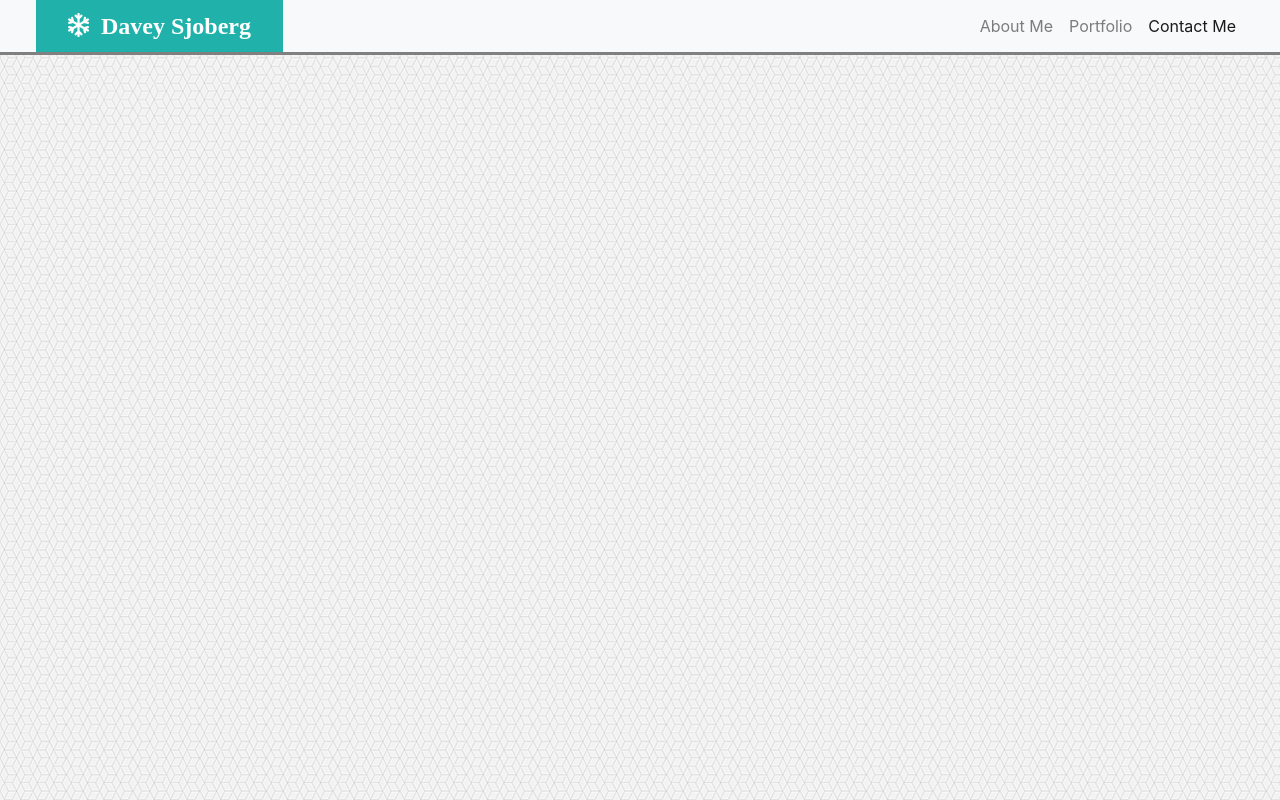
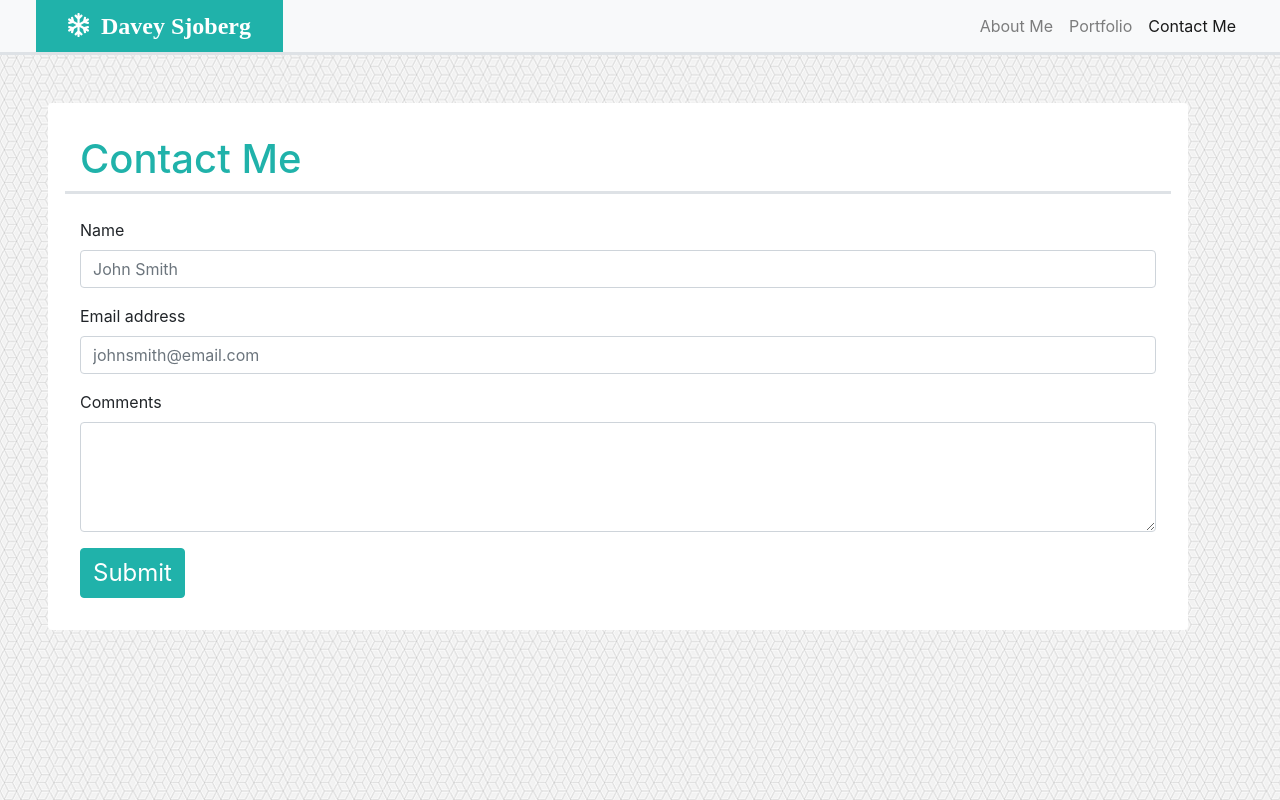
Before and after one commit to daveysjobey/Bootstrap-Portfolio, a plain HTML site: page contactme.html in a window 1280 px wide. Drawn offline with nearby package versions, Linux system fonts and the light colour scheme.

Commit message:
Finished Forms

```diff
--- a/assets/style.css
+++ b/assets/style.css
@@ -3,7 +3,7 @@ body{
 }
 .navbar{
     padding:0rem 1rem;
-    border-bottom: gray solid 3px;
+    border-bottom: #dee2e6 solid 3px;
     background-color: #ffffff;
 }
 .far{
@@ -48,7 +48,18 @@ body{
     background-color: #20b2aa;
     border-color: #20b2aa;
 }
+h1{
+
+   margin: 0rem,1rem;
+    color: #20b2aa;
+}
 
 .card{
     margin: 1rem;
 }
+
+.border-bottom {
+    border-bottom: 3px solid #dee2e6!important;
+    border-bottom-width: 3px !important;
+    border-bottom-style: solid !important;
+    border-bottom-color: rgb(222, 226, 230) !important;
--- a/contactme.html
+++ b/contactme.html
@@ -36,3 +36,39 @@
             </ul>
         </div>
     </nav>
+
+    <div class="container rounded">
+        <div class="row">
+            <div class="col-sm-12 border-bottom">
+                <h1> Contact Me </h1>
+            </div>
+        </div>
+        <br>
+
+        <div class="row">
+
+            <div class="col-sm-12">
+                <form>
+                        <div class="form-group">
+                                <label for="exampleName">Name</label>
+                                <input type="text" class="form-control" id="exampleInputEmail1" aria-describedby="emailHelp"
+                                    placeholder="John Smith">
+                            </div>
+
+                    <div class="form-group">
+                        <label for="exampleInputEmail1">Email address</label>
+                        <input type="email" class="form-control" id="exampleInputEmail1" aria-describedby="emailHelp"
+                            placeholder="johnsmith@email.com">
+                    </div>
+
+                    <div class="form-group">
+                            <label for="exampleFormControlTextarea1">Comments</label>
+                            <textarea class="form-control" id="exampleFormControlTextarea1" rows="4"></textarea>
+                          </div>
+
+            <button type="submit" class="btn btn-primary">Submit</button>
+            </form>
+        </div>
+        </div>
+    </div>
+</body>
```
Also changed, not shown: index.html (+7 -0 lines), portfolio.html (+6 -0 lines).
